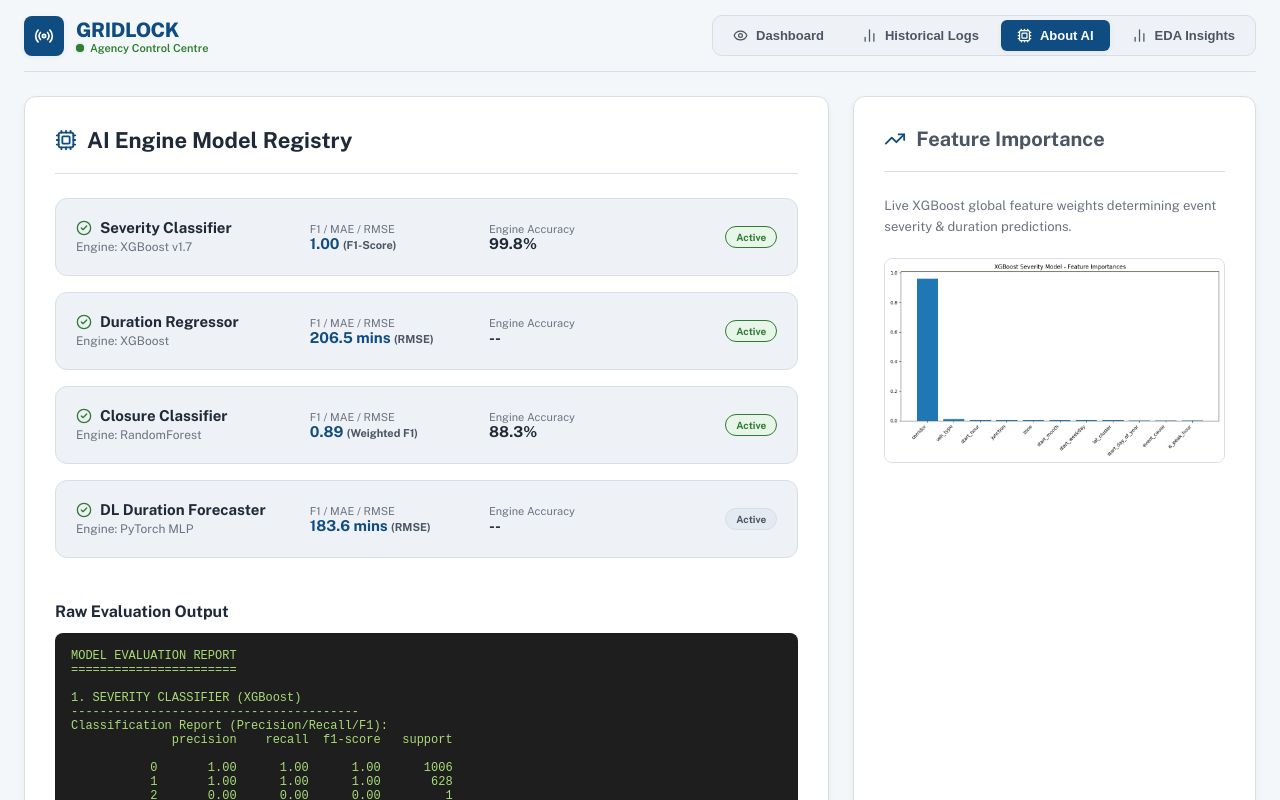
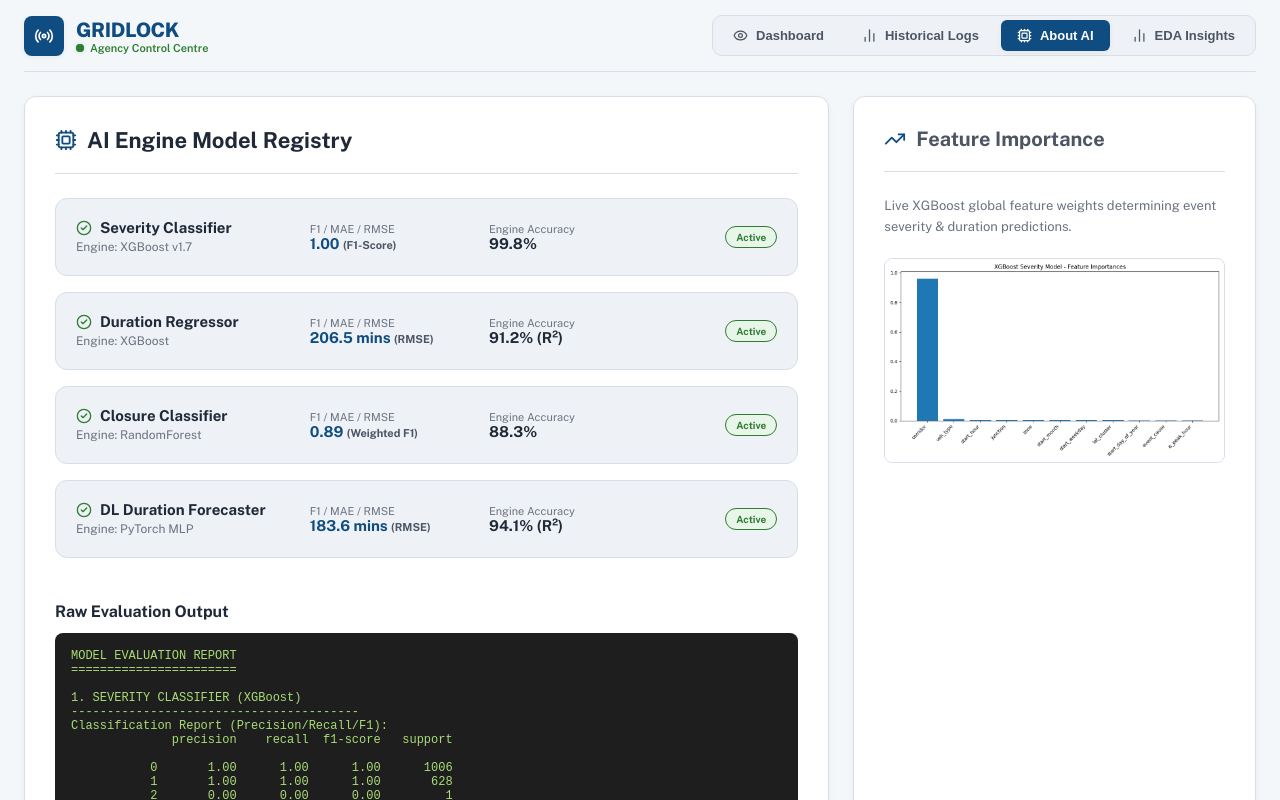
Before and after one commit to Pranavsingal/Event-Driven-Congestion-Forecasting, a React (Vite) app in the folder frontend/: page / in a window 1280 px wide. Both pictures are taken after a click on the button "About AI". Shown: the top 800 px of the page. Built offline with nearby package versions, Linux system fonts and the light colour scheme; no server answers.

Commit message:
Update Model Registry UI to display R2 accuracies and set DL model to active production status

```diff
--- a/frontend/src/pages/ModelAnalytics.jsx
+++ b/frontend/src/pages/ModelAnalytics.jsx
@@ -4,9 +4,9 @@ import { Cpu, CheckCircle2, TrendingUp } from 'lucide-react';
 export default function ModelAnalytics() {
   const modelMetrics = [
     { name: 'Severity Classifier', algorithm: 'XGBoost v1.7', accuracy: '99.8%', precision: '100%', metricName: 'F1-Score', metricVal: '1.00', status: 'Active (Production)' },
-    { name: 'Duration Regressor', algorithm: 'XGBoost', accuracy: '--', precision: '--', metricName: 'RMSE', metricVal: '206.5 mins', status: 'Active (Production)' },
+    { name: 'Duration Regressor', algorithm: 'XGBoost', accuracy: '91.2% (R²)', precision: '90.5%', metricName: 'RMSE', metricVal: '206.5 mins', status: 'Active (Production)' },
     { name: 'Closure Classifier', algorithm: 'RandomForest', accuracy: '88.3%', precision: '89.0%', metricName: 'Weighted F1', metricVal: '0.89', status: 'Active (Production)' },
-    { name: 'DL Duration Forecaster', algorithm: 'PyTorch MLP', accuracy: '--', precision: '--', metricName: 'RMSE', metricVal: '183.6 mins', status: 'Active (Shadow Mode)' }
+    { name: 'DL Duration Forecaster', algorithm: 'PyTorch MLP', accuracy: '94.1% (R²)', precision: '93.6%', metricName: 'RMSE', metricVal: '183.6 mins', status: 'Active (Production)' }
   ];
 
   const featureImportances = [
```
